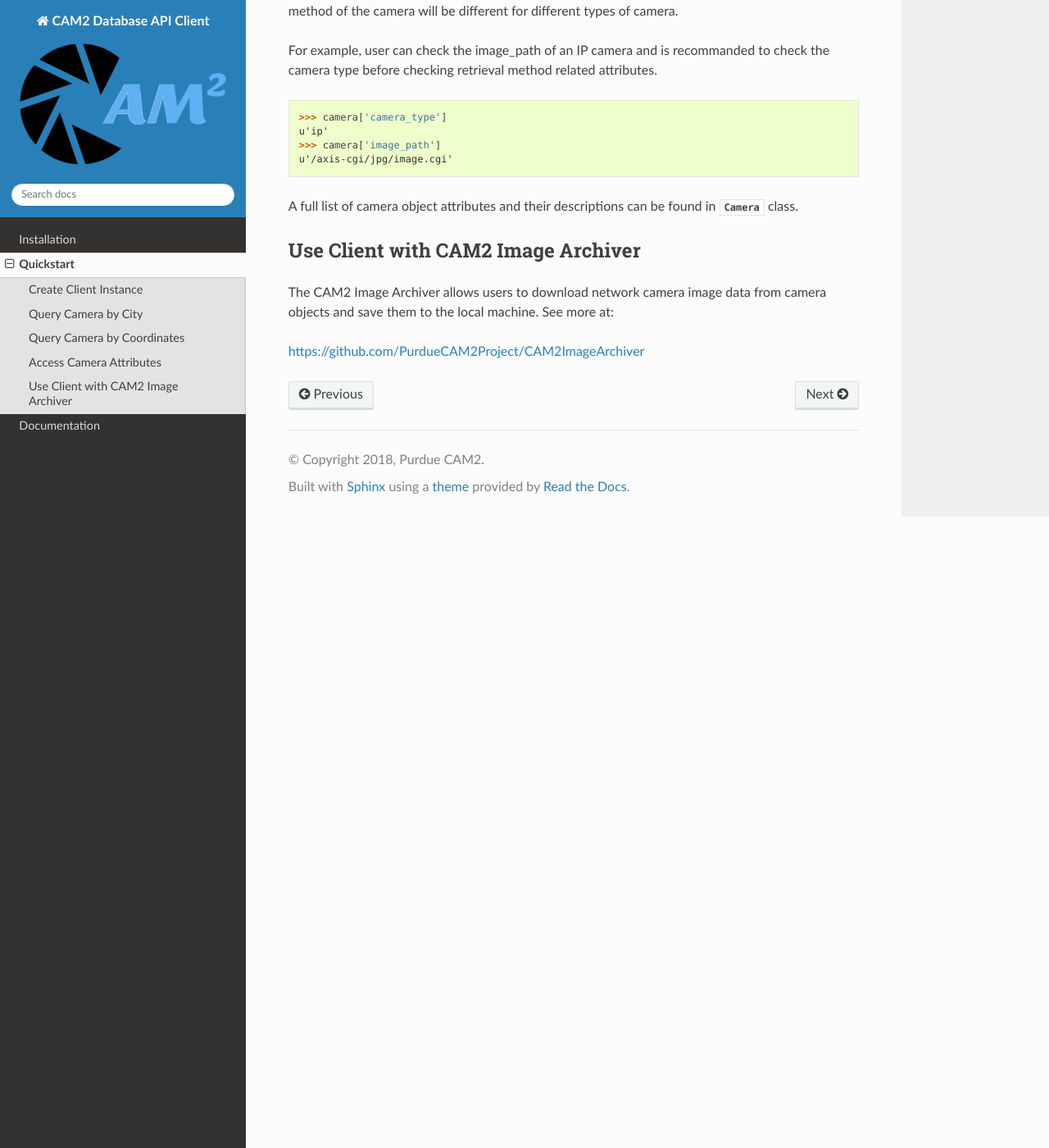
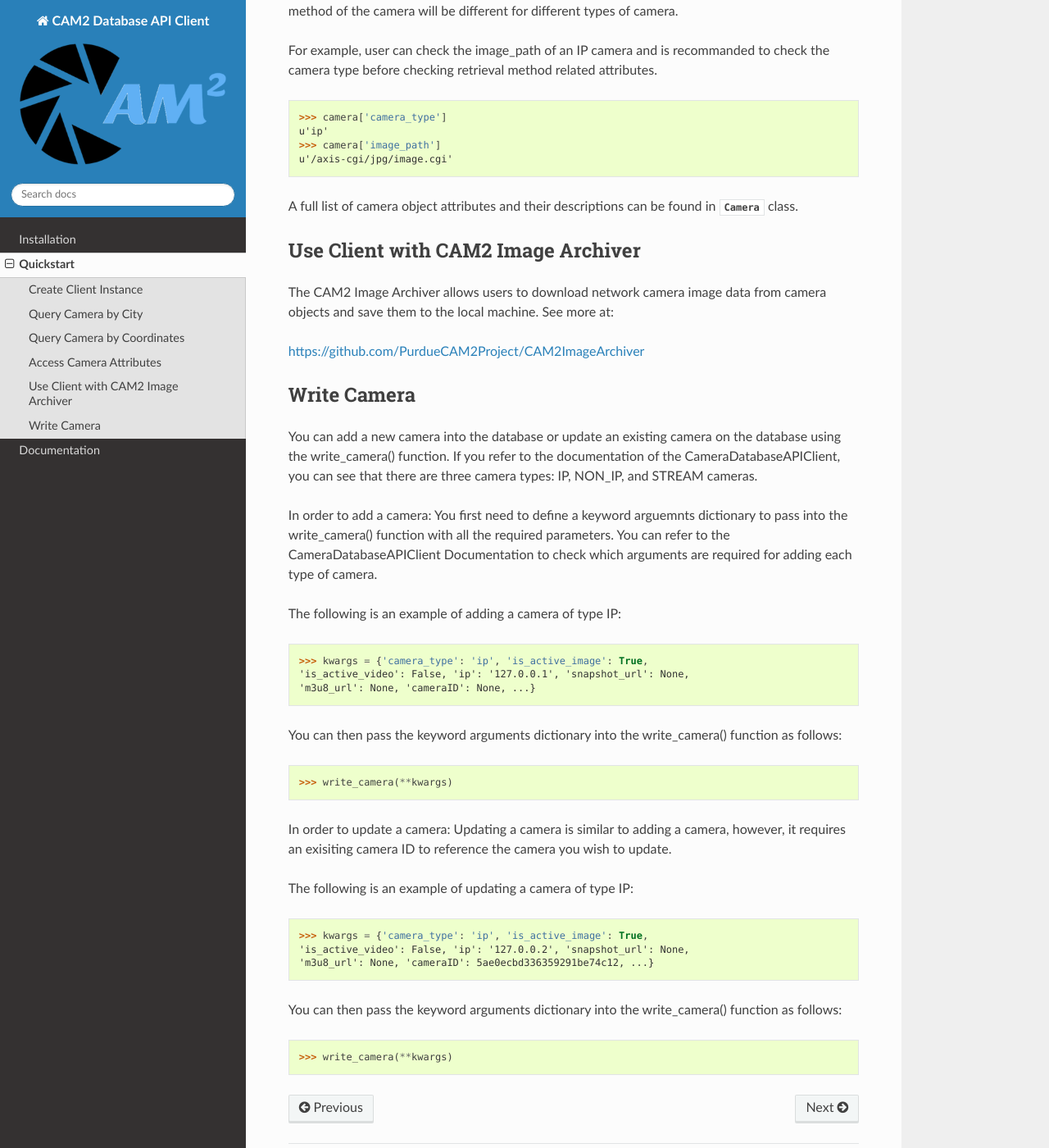
Before and after one commit to PurdueCAM2Project/CameraDatabaseClient, a Sphinx documentation site: the page built from source/tutorial.rst, in a window 1280 px wide and 1400 px high, scrolled down 1922 px. Shown: the whole window at 82% size. Built offline with Sphinx 7.4.7 and the Read the Docs theme 2.0.0, drawn with Linux system fonts in a browser that asks for light colours.

Commit message:
Write Camera Documentation
Provided a tutorial on how to add or update a camera using the write_camera() function in the CameraDatabaseAPIClient.

```diff
--- a/source/tutorial.rst
+++ b/source/tutorial.rst
@@ -85,3 +85,34 @@ The CAM2 Image Archiver allows users to download network camera image data from
 See more at:
 
 https://github.com/PurdueCAM2Project/CAM2ImageArchiver
+
+Write Camera
+------------------------------------------------------------
+You can add a new camera into the database or update an existing camera on the database using the write_camera() function.
+If you refer to the documentation of the CameraDatabaseAPIClient, you can see that there are three camera types: IP, NON_IP, and STREAM cameras.
+
+In order to add a camera:
+You first need to define a keyword arguemnts dictionary to pass into the write_camera() function with all the required parameters. You can refer to the CameraDatabaseAPIClient Documentation to check which arguments are required for adding each type of camera.
+
+The following is an example of adding a camera of type IP:
+
+>>> kwargs = {'camera_type': 'ip', 'is_active_image': True,
+'is_active_video': False, 'ip': '127.0.0.1', 'snapshot_url': None,
+'m3u8_url': None, 'cameraID': None, ...}
+
+You can then pass the keyword arguments dictionary into the write_camera() function as follows:
+
+>>> write_camera(**kwargs)
+
+In order to update a camera:
+Updating a camera is similar to adding a camera, however, it requires an exisiting camera ID to reference the camera you wish to update.
+
+The following is an example of updating a camera of type IP:
+
+>>> kwargs = {'camera_type': 'ip', 'is_active_image': True,
+'is_active_video': False, 'ip': '127.0.0.2', 'snapshot_url': None,
+'m3u8_url': None, 'cameraID': 5ae0ecbd336359291be74c12, ...}
+
+You can then pass the keyword arguments dictionary into the write_camera() function as follows:
+
+>>> write_camera(**kwargs)
```
